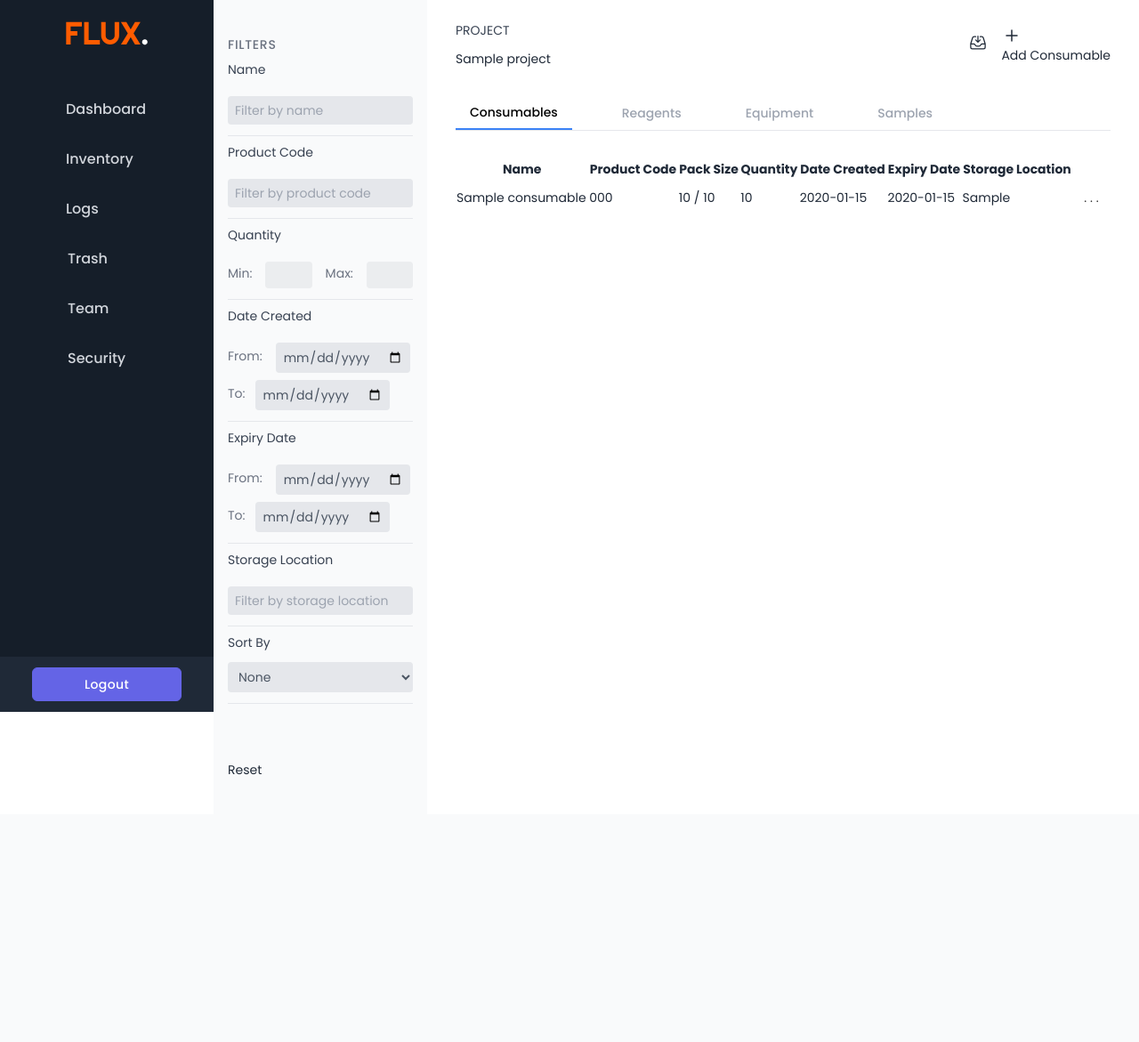
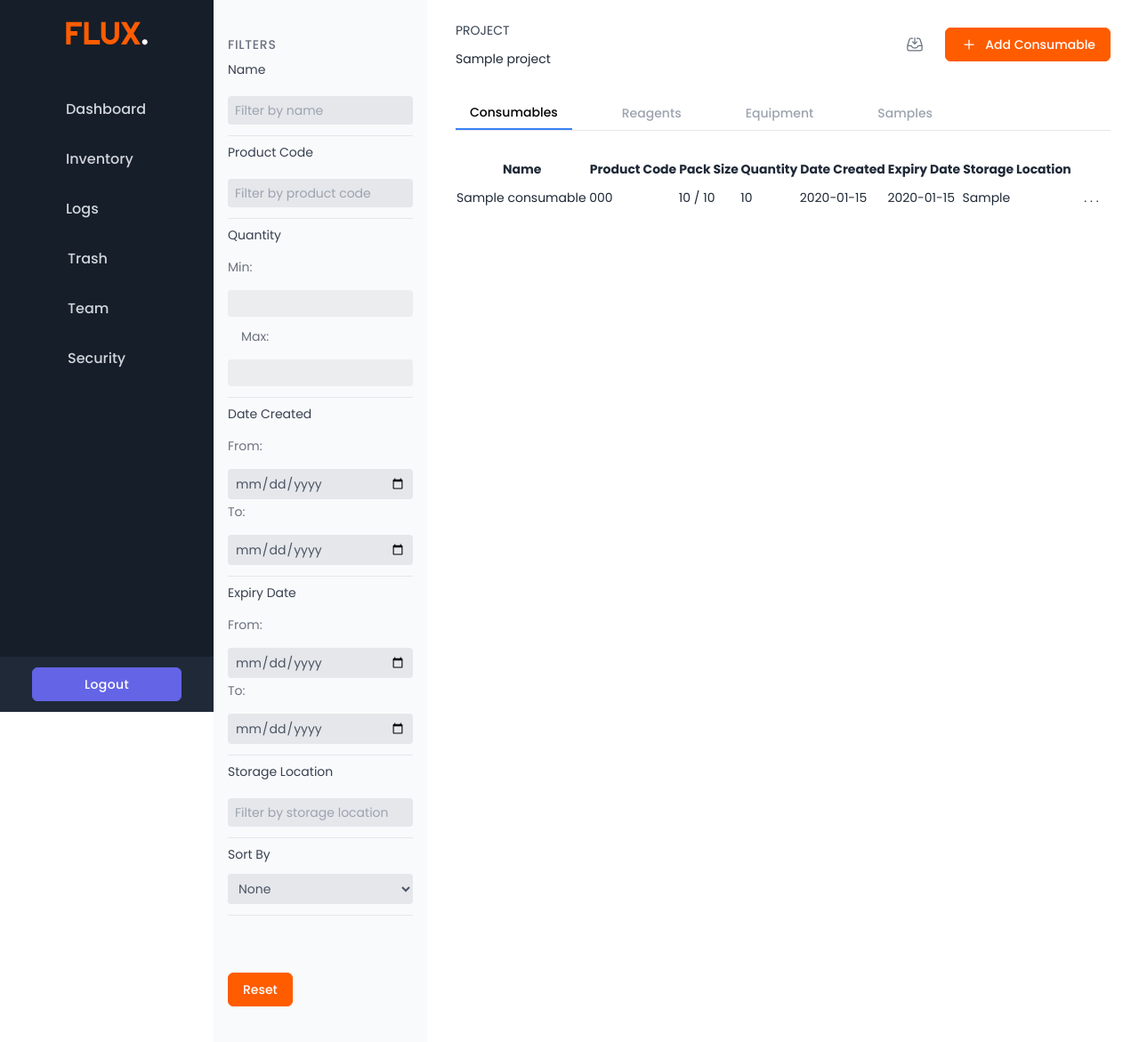
Before and after one commit to iamamofa/Flux.Inc, a Django app: a page that uses inventory/templates/inventory/consumables.html in a window 1280 px wide. Shown: the whole page at 89% size. Before the commit the page ends 871 px from the top, so only its background shows below. Run offline with Django 4.2, Linux system fonts and the light colour scheme; a user stored in the database is signed in; data comes from the database, SQL or seed files in the repository; tables that the repository leaves empty hold one stand-in row (values such as "Sample post").

Commit message:
I think this is it

```diff
--- a/inventory/templates/inventory/consumables.html
+++ b/inventory/templates/inventory/consumables.html
@@ -182,8 +182,8 @@
         </div>
         {% endif %}
         <!--Add Item Button -->
-        <button id="addItemBtn" class="btn btn-primary">
-            <svg xmlns="http://www.w3.org/2000/svg" viewBox="0 0 24 24" fill="currentColor" class="w-6 h-6">
+        <button id="addItemBtn" class="btn btn-primary flex items-center">
+            <svg xmlns="http://www.w3.org/2000/svg" viewBox="0 0 24 24" fill="currentColor" class="w-5 h-5 mr-2">
                 <path fill-rule="evenodd"
                     d="M12 5.25a.75.75 0 01.75.75v5.25H18a.75.75 0 010 1.5h-5.25V18a.75.75 0 01-1.5 0v-5.25H6a.75.75 0 010-1.5h5.25V6a.75.75 0 01.75-.75z"
                     clip-rule="evenodd" />
--- a/inventory/templates/inventory/dashboard_consumables.html
+++ b/inventory/templates/inventory/dashboard_consumables.html
@@ -339,7 +339,7 @@
 
         function initializeChart() {
             try {
-                const plotData = JSON.parse('{{ plot_data|escapejs }}');
+                const plotData = JSON.parse('{{ plot_data|escapejs }}') || {};
                 const names = plotData.names || [];
                 const quantities = plotData.quantities || [];
 
--- a/inventory/templates/inventory/dashboard_equipment_.html
+++ b/inventory/templates/inventory/dashboard_equipment_.html
@@ -266,11 +266,13 @@
             </div>
         </div>
 
+        <script src="https://cdn.plot.ly/plotly-latest.min.js"></script>
+
         <script>
             // Equipment-specific chart initialization
             function initializeChart() {
                 try {
-                    const plotData = JSON.parse('{{ plot_data|escapejs }}');
+                    const plotData = JSON.parse('{{ plot_data|escapejs }}') || {};
                     const names = plotData.names || [];
                     const quantities = plotData.quantities || [];
 
--- a/inventory/templates/inventory/dashboard_reagents.html
+++ b/inventory/templates/inventory/dashboard_reagents.html
@@ -256,12 +256,14 @@
             </div>
         </div>
 
+        <script src="https://cdn.plot.ly/plotly-latest.min.js"></script>
 
         <script>
             // Reagents-specific chart initialization
             function initializeChart() {
                 try {
-                    const plotData = JSON.parse('{{ plot_data|escapejs }}');
+                    const plotData = JSON.parse('{{ plot_data|escapejs }}') || {};
+                    console.log('Reagents plotData:', plotData);
                     const names = plotData.names || [];
                     const quantities = plotData.quantities || [];
 
--- a/inventory/templates/inventory/dashboard_samples.html
+++ b/inventory/templates/inventory/dashboard_samples.html
@@ -267,11 +267,14 @@
         </div>
     </div>
 
+    <script src="https://cdn.plot.ly/plotly-latest.min.js"></script>
+
     <script>
         // Samples-specific chart initialization
         function initializeChart() {
             try {
-                const plotData = JSON.parse('{{ plot_data|escapejs }}');
+                const plotData = JSON.parse('{{ plot_data|escapejs }}') || {};
+                console.log('Samples plotData:', plotData);
                 const ids = plotData.ids || [];
                 const volumes = plotData.volumes || [];
 
--- a/inventory/templates/inventory/partials/sidebar.html
+++ b/inventory/templates/inventory/partials/sidebar.html
@@ -14,7 +14,7 @@
 
         <div class="mt-12">
             <div class="flex flex-col space-y-2 text-base font-medium">
-                <a class="rounded-md px-3 py-3 text-gray-300 flex items-center hover:bg-gray-700 hover:text-white transition ease-in-out justify-between space-x-2"
+                <a class="rounded-md px-3 py-3 text-gray-300 flex items-center hover:bg-gray-700 hover:text-white transition ease-in-out justify-between space-x-2 {% if request.path == dashboard_url %}bg-gray-700 text-white{% endif %}"
                     href="{% url 'dashboard_consumables' project_name=project.name %}">
                     <span>
                         <svg width="22" height="22" viewBox="0 0 22 22" fill="none" xmlns="http://www.w3.org/2000/svg">
@@ -66,7 +66,7 @@
                     </a>
                     {% if user == project.project_manager or user in project.project_editors.all %}
                     <a class=" rounded-md px-3 py-3 text-gray-300 flex items-center hover:bg-gray-700 hover:text-white  transition ease-in-out justify-between space-x-2"
-                        href="{% url 'trash_reagents' project_name=project.name %}">
+                        href="{% url 'trash_consumables' project_name=project.name %}">
                         <span>
                             <svg width="24" height="24" viewBox="0 0 24 24" fill="none"
                                 xmlns="http://www.w3.org/2000/svg" xmlns:xlink="http://www.w3.org/1999/xlink">
--- a/inventory/templates/inventory/reagents.html
+++ b/inventory/templates/inventory/reagents.html
@@ -97,6 +97,7 @@
             <input class="w-full bg-gray-200 py-1.5 px-2 outline-none text-gray-600 rounded mt-2"
                 type="date" id="minDateCreatedFilterInput">
         </div>
+    </div>
         <div class="quantity-filter-container">
             <div class="mt-1 text-gray-500 text-sm">
                 <label for="maxDateExpiredFilterInput">To:</label>
--- a/inventory/views.py
+++ b/inventory/views.py
@@ -1,5 +1,6 @@
 from django.forms import ValidationError
 from django.shortcuts import render, redirect, get_object_or_404
+from django.urls import reverse
 from django.views.decorators.csrf import csrf_protect
 from django.contrib.auth.decorators import login_required
 from django.contrib.auth import authenticate, login, logout
@@ -29,6 +30,20 @@ import bleach
 static_img_path = os.path.join(settings.BASE_DIR, 'static')
 
 
+def get_sidebar_urls(project_name):
+    return {
+        'dashboard_url': reverse('dashboard_consumables',
+                                 kwargs={'project_name': project_name}),
+        'inventory_url': reverse('consumables',
+                                 kwargs={'project_name': project_name}),
+        'logs_url': reverse('log', kwargs={'project_name': project_name}),
+        'trash_url': reverse('trash_reagents',
+                             kwargs={'project_name': project_name}),
+        'team_url': reverse('team', kwargs={'project_name': project_name}),
+        'security_url': reverse('change_password'),
+    }
+
+
 def clean_text_field(value):
     """Clean and escape text fields for HTML forms"""
     if value is None:
@@ -57,7 +72,15 @@ def change_password(request):
             messages.error(request, 'Try again')
     else:
         form = PasswordChangeForm(request.user)
-    return render(request, 'inventory/change_password.html', {'form': form})
+
+    user_profile = UserProfile.objects.get(user=request.user)
+    project = user_profile.managed_projects.first()
+
+    return render(request, 'inventory/change_password.html',
+                  {
+                      'form': form,
+                      **get_sidebar_urls(project.name if project else '')
+                  })
 
 
 @csrf_protect
@@ -220,7 +243,8 @@ def team(request, project_name):
     context = {
             'project': project,
             'projects': projects,
-            'team_members': team_members
+            'team_members': team_members,
+            **get_sidebar_urls(project_name)
     }
     return render(request, 'inventory/team.html', context)
 
@@ -234,7 +258,8 @@ def log(request, project_name):
     context = {
             'project': project,
             'projects': projects,
-            'logs': logs
+            'logs': logs,
+            **get_sidebar_urls(project_name)
     }
     return render(request, 'inventory/logs.html', context)
 
@@ -437,7 +462,8 @@ def consumables(request, project_name):
                 'project': project,
                 'projects': projects,
                 'consumables': consumables,
-                'user': user
+                'user': user,
+                **get_sidebar_urls(project_name)
         }
         return render(request, 'inventory/consumables.html', context)
 
@@ -507,7 +533,8 @@ def dashboard_consumables(request, project_name):
                 'plot_data': plot_data,
                 'project': project,
                 'projects': projects,
-                'consumables': consumables
+                'consumables': consumables,
+                **get_sidebar_urls(project_name)
             }
     )
 
@@ -522,7 +549,8 @@ def trash_consumables(request, project_name):
             'project': project,
             'projects': projects,
             'trash_consumables': trash_consumables,
-            'item_type': 'consumables'
+            'item_type': 'consumables',
+            **get_sidebar_urls(project_name)
     }
     return render(request, 'inventory/trash_consumables.html', context)
 
--- a/static/css/inventory_style.css
+++ b/static/css/inventory_style.css
@@ -1758,13 +1758,25 @@ video {
 
 .quantity-filter-container {
     display: flex;
-    flex-direction: row;
+    flex-direction: column;
+    gap: 0.5rem;
+    width: 100%;
+}
+
+.quantity-filter-container > div {
+    display: felx;
     align-items: center;
-    width: 100%;
+    gap: 0.5rem;
 }
 
 .quantity-filter-container label {
-    margin-right: 15px;
+    min-width: 40px;
+    text-align: right;
+}
+
+.quantity-filter-container label {
+    max-width: 40px;
+    text-align: right;
 }
 
 .quantity-filter-container h3 {
@@ -1843,3 +1855,63 @@ input[type="number"] {
     margin: 20px;
     /* Add some spacing between cards */
 }
+
+/* Button Styles */
+.btn {
+    display: inline-flex;
+    align-items: center;
+    justify-content: center;
+    padding: 0.5rem 1rem;
+    border-radius: 0.375rem;
+    font-weight: 500;
+    transition: all 0.2s ease;
+    cursor: pointer;
+}
+
+.btn-primary {
+    background-color: #FF5C00;
+    color: white;
+    border: 1px solid #FF5C00;
+}
+
+.btn-primary:hover {
+    background-color: #e05200;
+    border-color: #e05200;
+}
+
+.btn-primary svg {
+    margin-right: 0.5rem;
+}
+
+.btn-icon {
+    padding: 0.5rem;
+    border-radius: 50%;
+    background-color: transparent;
+    color: #6b7280;
+}
+
+.btn-icon:hover {
+    background-color: #f3f4f6;
+    color: #111827;
+}
+
+.btn-secondary {
+    background-color: #f3f4f6;
+    color: #111827;
+    border: 1px solid #d1d5db;
+}
+
+.btn-secondary:hover {
+    background-color: #e5e7eb;
+}
+
+.btn-danger {
+    background-color: #ef4444;
+    color: white;
+    border: 1px solid #ef4444;
+}
+
+.btn-danger:hover {
+    background-color: #dc2626;
+    border-color: #dc2626;
+}
--- a/static/css/team.css
+++ b/static/css/team.css
@@ -214,8 +214,7 @@ tr:hover {
 }
 
 #teamTableTitle {
-    display: block;       /* Makes margin work more reliably */
-    padding-bottom: 0.5rem;  /* Space above the caption */
+    margin-bottom: 1rem; /* Increased spacing */
 }
 
 /* Notification System Styles */
```
Also changed, not shown: inventory/templates/inventory/logs.html (+1 -13 lines), inventory/templates/inventory/trash_base.html (+8 -9 lines), static/js/inventory.js (+30 -7 lines).
